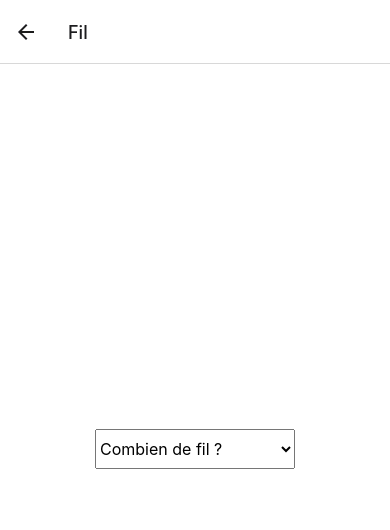
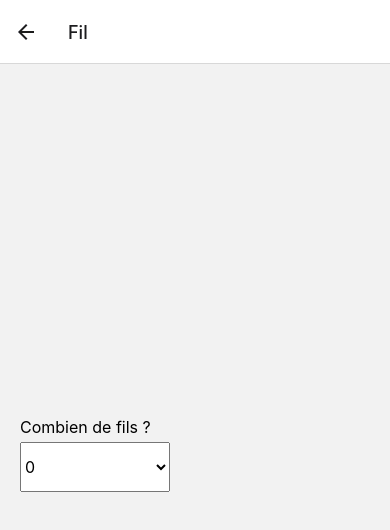
Before and after one commit to nat730/KeepTalking-reactnative, a React Native app: screen /Fil in a window 390 px wide. Shown: the top 530 px of the page. Built offline with nearby package versions, Linux system fonts and the light colour scheme.

Commit message:
2024-01-10 - filrouge

```diff
--- a/router/Fil.js
+++ b/router/Fil.js
@@ -1,61 +1,58 @@
 import React, { useState } from 'react';
 import { StyleSheet, View, Text, Picker } from 'react-native';
-import { CheckBox } from 'react-native-web';
 
 export default function Fil() {
-    const [redIsChecked, setRedIsChecked] = useState(true);
-    const [blueIsChecked, setBlueIsChecked] = useState(true);
-    const [filNumber, setFilNumber] = useState();
+  const [filNumbers, setFilNumbers] = useState([]);
+  const [numberOfPickers, setNumberOfPickers] = useState(0);
+  const notRed = filNumbers.filter(color => color == "red");
 
-    const handleCheckboxRedChange = () => {
-        setRedIsChecked(!redIsChecked);
+  const handleNumberOfPickersChange = (value) => {
+    setNumberOfPickers(value);
+    setFilNumbers(Array.from({ length: value }, (_, index) => (index + 1).toString()));
   };
 
-    const handleCheckboxBlueChange = () => {
-        setBlueIsChecked(!blueIsChecked);
+  const handlePickerValueChange = (index, value) => {
+    const updatedFilNumbers = [...filNumbers];
+    updatedFilNumbers[index] = value;
+    setFilNumbers(updatedFilNumbers);
   };
+
+  const pickerComponents = filNumbers.map((value, index) => (
+    <Picker
+      key={index.toString()}
+      selectedValue={value}
+      style={styles.dropdown}
+      onValueChange={(itemValue) => handlePickerValueChange(index, itemValue)}
+    >
+      <Picker.Item label="quel est la couleur du fil ?" value="0" />
+      <Picker.Item label="rouge" value="red" />
+      <Picker.Item label="bleu" value="blue" />
+      <Picker.Item label="jaune" value="yellow" />
+      <Picker.Item label="blanc" value="white" />
+      <Picker.Item label="noir" value="black" />
+    </Picker>
+  ));
 
   return (
     <View style={styles.container}>
+      {console.log(filNumbers)}
+      {console.log(notRed,"pas rouge")}
+      <View style={styles.questionContainer}>
+        <Text style={styles.questionText}>Combien de fils ?</Text>
         <Picker
-                selectedValue={filNumber}
+          selectedValue={numberOfPickers.toString()}
           style={styles.dropdown}
-                onValueChange={(label) => setFilNumber(label)}
+          onValueChange={(value) => handleNumberOfPickersChange(parseInt(value, 10))}
         >
-                <Picker.Item label="Combien de fil ?" value="NumberFil" />
-                <Picker.Item label="3" value="3" />
-                <Picker.Item label="4" value="4" />
-                <Picker.Item label="5" value="5" />
-                <Picker.Item label="6" value="6" />
+          {[0, 3, 4, 5].map((value) => (
+            <Picker.Item key={value.toString()} label={value.toString()} value={value.toString()} />
+          ))}
         </Picker>
+      </View>
 
-            {filNumber === '3' && (
-                <View style={styles.title}>
-                    <Text>y a t-il un fil rouge ? </Text>
-                    <CheckBox value={redIsChecked} onValueChange={handleCheckboxRedChange} />
-                </View>
-            )}
+      <View style={styles.pickerContainer}>{pickerComponents}</View>
 
-            {!redIsChecked && (
-                <View style={styles.title}>
-                    <Text>couper le 2nd fil </Text>
-                </View>
-            )}
-
-            {filNumber === '3' && redIsChecked && (
-                <View style={styles.title}>
-                    <Text>y a t-il PLUSIEURS fils bleu ? </Text>
-                    <CheckBox value={blueIsChecked} onValueChange={handleCheckboxBlueChange} />
-                </View>
-            )}
-
-            {filNumber === '3' && redIsChecked && blueIsChecked && (
-                <View style={styles.title}>
-                    <Text>couper le dernier fil bleu </Text>
-                </View>
-            )}
-
-            {filNumber === '3' && redIsChecked && !blueIsChecked && (
+      {numberOfPickers === 3 && notRed.length == 0 && (
         <View style={styles.title}>
           <Text>couper le dernier fil </Text>
         </View>
@@ -68,19 +65,26 @@ const styles = StyleSheet.create({
   container: {
     flex: 1,
     flexDirection: 'row',
-        backgroundColor: '#fff',
     alignItems: 'center',
-        justifyContent: 'space-around',
+    justifyContent: 'flex-start',
     paddingHorizontal: 20,
   },
-    title: {
-        fontSize: 24,
-        fontWeight: 'bold',
-        marginBottom: 10,
+  questionContainer: {
+    marginRight: 20,
+  },
+  pickerContainer: {
+    flexDirection: 'column',
+    alignItems: 'flex-start',
+  },
+  questionText: {
+    fontSize: 16,
+    marginBottom: 5,
   },
   dropdown: {
-        height: 40,
-        width: 200,
-        marginBottom: 10,
+    height: 50,
+    width: 150,
+  },
+  title: {
+    marginTop: 10,
   },
 });
```
Lines whose indentation alone changed are shown as unchanged.
